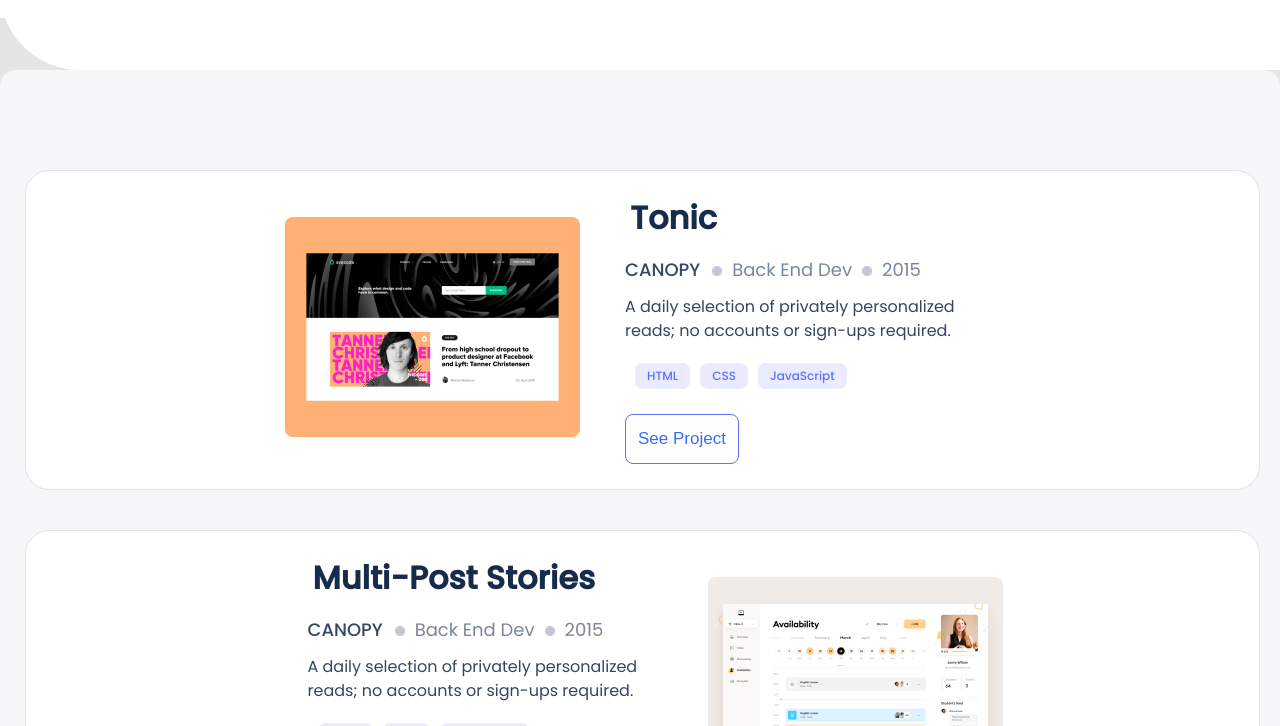
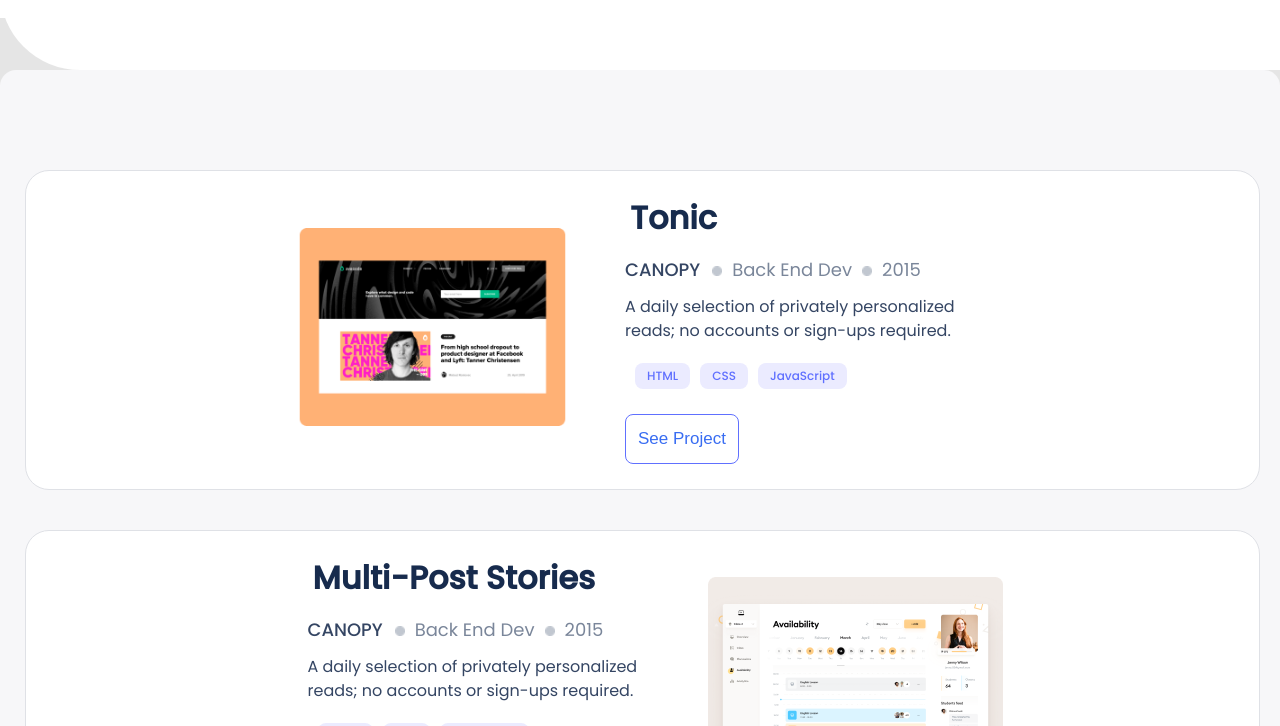
Before and after one commit to HussenYesufAlli/Hussen-Yesuf-Portfolio, a plain HTML site: page index.html in a window 1280 px wide. In both pictures the pointer is over the picture 432 px from the left and 1066 px from the top of the page. Shown: the part 740-1466 px from the top of the page. Drawn offline with Linux system fonts and the light colour scheme.

Commit message:
Update style.css

```diff
--- a/style.css
+++ b/style.css
@@ -155,6 +155,11 @@ body {
 
 .snapshot-portofolio img {
   padding: auto;
+  -webkit-transition: all 800ms ease;
+  -moz-transition: all 800 ease;
+  -o-transition: all 800ms ease;
+  -ms-transition: all 800ms ease;
+  transition: all 800ms ease;
 }
 
 .blocks {
@@ -340,6 +345,14 @@ body {
 .list a img {
   height: 20px;
   width: 20px;
+}
+
+.snapshot-portofolio img:hover {
+  -webkit-transform: scale(0.9);
+  -moz-transform: scale(0.9);
+  -ms-transform: scale(0.9);
+  -o-transform: scale(0.9);
+  transform: cale(0.9);
 }
 
 /* Contact me */
```
